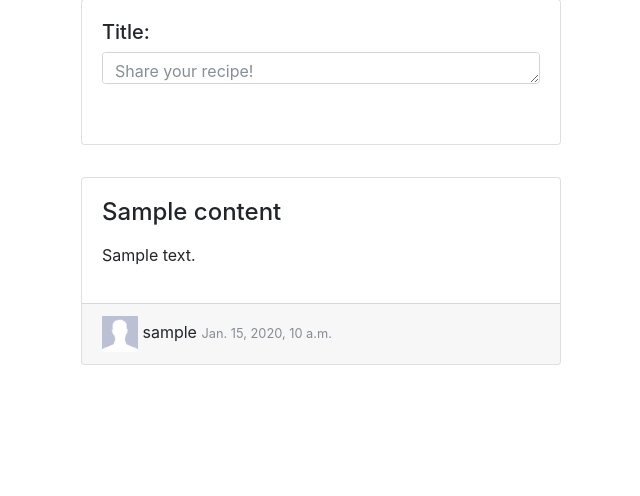
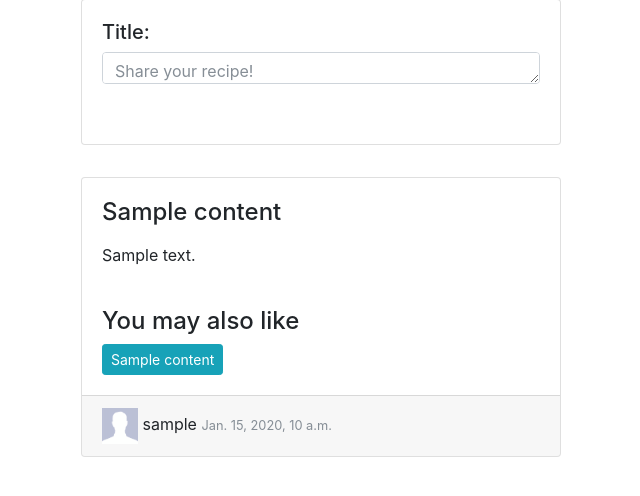
Before and after one commit to lizihao945/CookIt, a Django app: page /recipes/ in a window 1280 px wide. Shown: the part 85-581 px from the top of the page, without its empty margins (159-799 px from the left). Run offline with Django 3.2, Linux system fonts and the light colour scheme; tables that the repository leaves empty hold one stand-in row (values such as "Sample post"); some libraries are stand-ins or nearby versions.

Commit message:
Recommendation

```diff
--- a/recipes/templates/recipes/content.html
+++ b/recipes/templates/recipes/content.html
@@ -47,11 +47,11 @@
       {% include 'fav/fav_block.html' %}
     {% endif %}
 
-    {% if recommendations %}
+    {% if content.recommendations %}
       <br>
       <h4>You may also like</h4>
-      {% for content in recommendations %}
-        <button type="button" class="btn btn-sm btn-info" data-toggle="popover" title="{{ content.title }}" data-content="{{ content.text }}">Click to toggle popover</button>
+      {% for content in content.recommendations %}
+        <button type="button" class="btn btn-sm btn-info" data-toggle="popover" title="{{ content.title }}" data-content="{{ content.text|safe|linebreaks }}">{{ content.title }}</button>
       {% endfor %}
     {% endif %}
   </div>
--- a/recipes/views.py
+++ b/recipes/views.py
@@ -98,6 +98,7 @@ def home(request):
       content.hasVote = 1
     else:
       content.hasVote = -1
+    content.recommendations = [content]
 
   context['badges'] = getBadges(request.user)
   context['notifications'] = getNotification(request.user)
```
